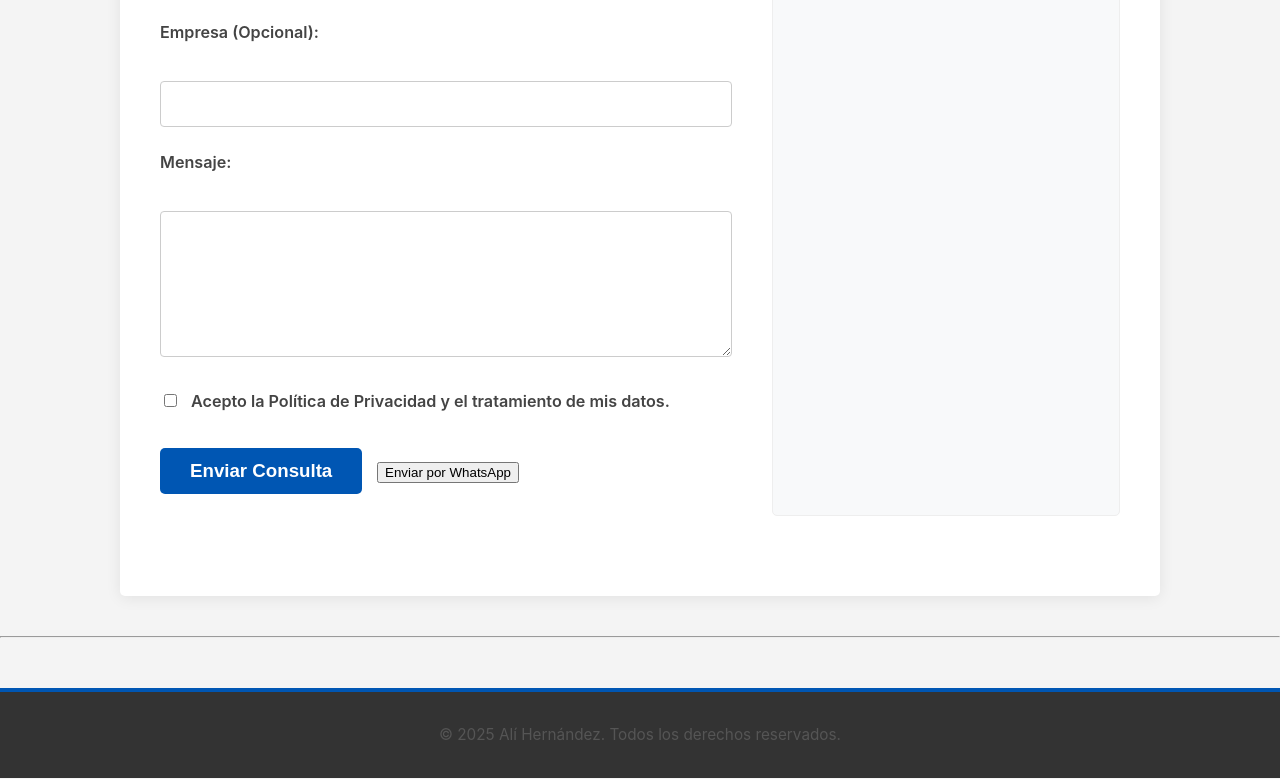
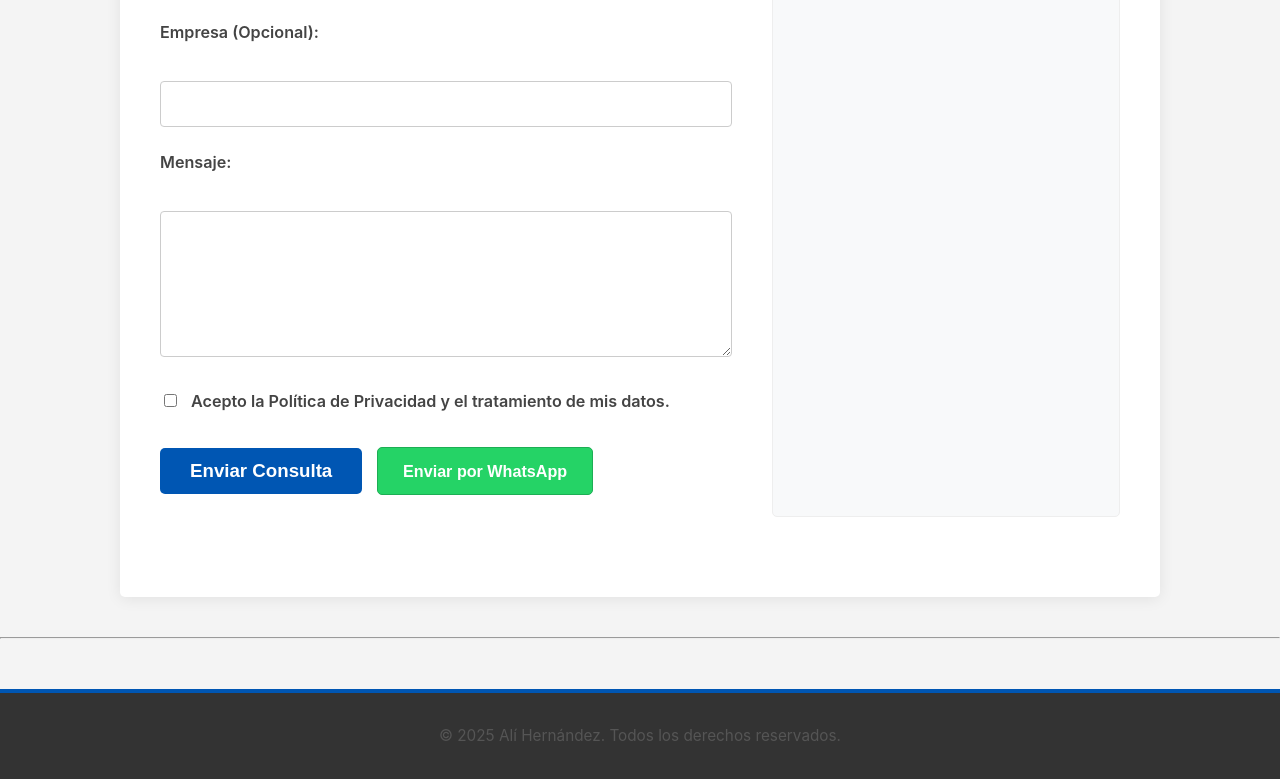
Before and after one commit to SIR8633/portfolio-web-ing, a plain HTML site: page contacto.html in a window 1280 px wide. Shown: the part 972-1751 px from the top of the page. Drawn offline with Linux system fonts and the light colour scheme.

Commit message:
Update style.css

```diff
--- a/css/style.css
+++ b/css/style.css
@@ -716,3 +716,28 @@ footer a:hover {
 
     header .logo h1 { font-size: 1.4em; }
 }
+/* Estilo específico para el botón de WhatsApp */
+#sendWhatsAppBtn {
+    background-color: #25D366; /* Verde WhatsApp */
+    color: white !important; /* Asegura texto blanco */
+    border: 1px solid #1DAE54; /* Borde un poco más oscuro */
+    /* Puedes copiar otros estilos de .btn si quieres (padding, border-radius, etc.) */
+    /* o añadir la clase .btn al botón en el HTML y solo sobrescribir el background-color */
+    padding: 12px 25px;
+    border-radius: 5px;
+    font-size: 0.95em;
+    font-weight: 600;
+    text-align: center;
+    text-decoration: none !important;
+    cursor: pointer;
+    transition: all 0.3s ease;
+    line-height: 1.4;
+    /* margin-left: 10px; quitamos el style en línea y lo manejamos aquí si queremos */
+}
+
+#sendWhatsAppBtn:hover {
+    background-color: #1DAE54; /* Verde más oscuro al pasar el mouse */
+    border-color: #128C7E;
+    transform: translateY(-2px);
+    box-shadow: 0 4px 8px rgba(0, 0, 0, 0.1);
+}
```
